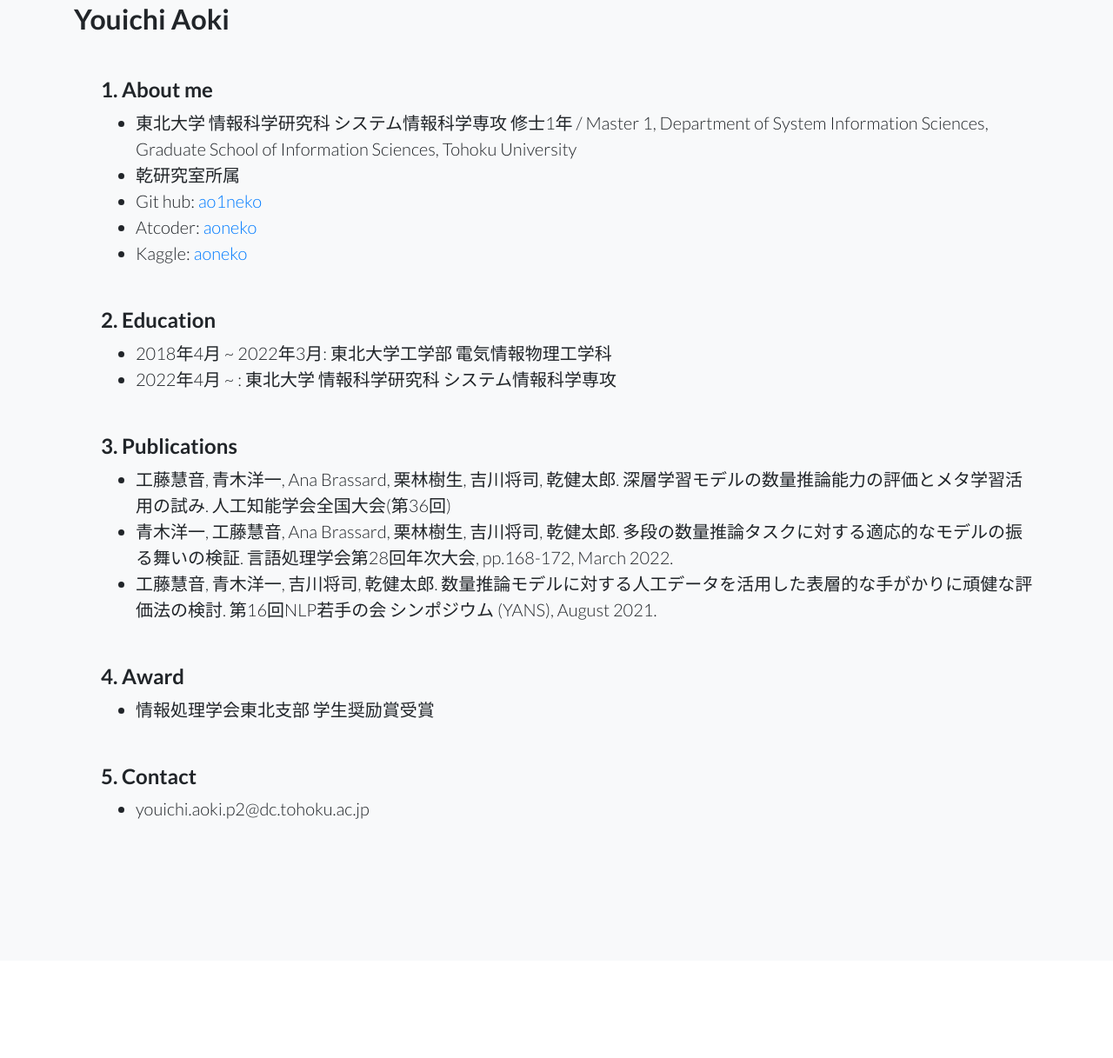
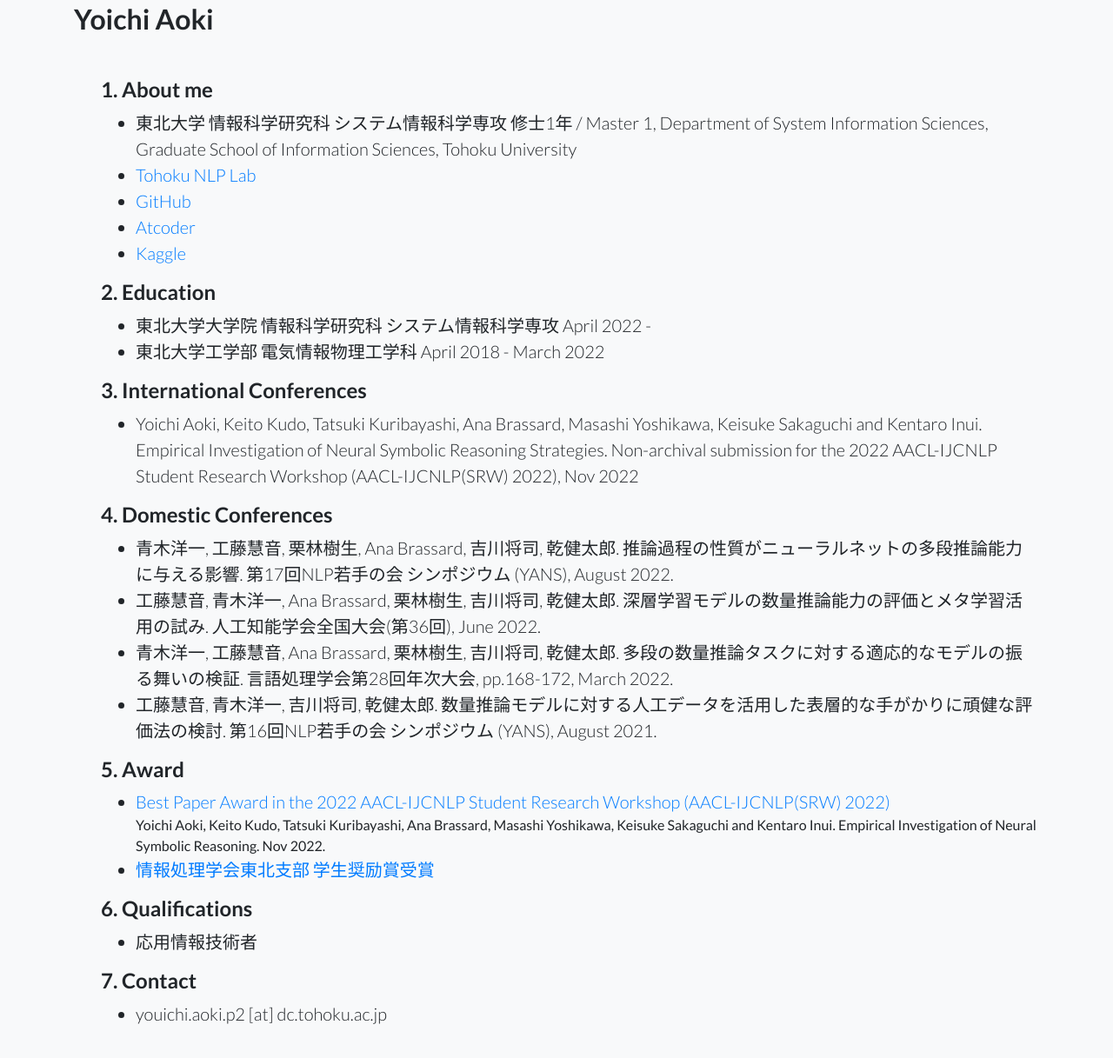
Before and after one commit to ao1neko/ao1neko.github.io, a website: page index.html in a window 1280 px wide. Shown: the part 109-1326 px from the top of the page at 87% size. Before the commit the page ends 1214 px from the top, so only its background shows below. Drawn offline with Linux system fonts and the light colour scheme.

Commit message:
add index

```diff
--- a/index.html
+++ b/index.html
@@ -30,55 +30,74 @@
   <!-- Icons Grid -->
   <section class="features-icons bg-light">
     <div class="container">
-      <h2>Youichi Aoki</h2>
+      <h2>Yoichi Aoki</h2>
     </div>
 
     <div class="container">
       <div class="row ml-3 mt-5">
         <div class="container">
-          <div class="mb-5">
+          <div class="mb-8">
             <h4>1. About me</h4>
             <ul>
             <li class="lead mb-0">東北大学 情報科学研究科 システム情報科学専攻 修士1年 / Master 1, Department of System Information Sciences, Graduate School of Information Sciences, Tohoku University</li>
-            <li class="lead mb-0">乾研究室所属</li>
-            <li class="lead mb-0">Git hub: <a href="https://github.com/ao1neko">ao1neko</a></li>
-            <li class="lead mb-0">Atcoder: <a href="https://atcoder.jp/users/aoneko">aoneko</a></li>
-            <li class="lead mb-0">Kaggle: <a href="https://www.kaggle.com/aoneko0903">aoneko</a></li>
+            <li class="lead mb-0"><a href="https://www.nlp.ecei.tohoku.ac.jp/">Tohoku NLP Lab</a></li>
+            <li class="lead mb-0"><a href="https://github.com/ao1neko">GitHub</a></li>
+            <li class="lead mb-0"><a href="https://atcoder.jp/users/aoneko">Atcoder</a></li>
+            <li class="lead mb-0"><a href="https://www.kaggle.com/aoneko0903">Kaggle</a></li>
             </ul>
           </div>
         </div>
         <div class="container">
-          <div class="mb-5">
+          <div class="mb-8">
             <h4>2. Education</h4>
             <ul>
-              <li class="lead mb-0">2018年4月 ~ 2022年3月: 東北大学工学部 電気情報物理工学科</li>
-              <li class="lead mb-0">2022年4月 ~ : 東北大学 情報科学研究科 システム情報科学専攻</li>
+              <li class="lead mb-0">東北大学大学院 情報科学研究科 システム情報科学専攻 April 2022 -</li>
+              <li class="lead mb-0">東北大学工学部 電気情報物理工学科 April 2018 - March 2022</li>
             </ul>
           </div>
         </div>
         <div class="container">
-          <div class="mb-5">
-            <h4>3. Publications</h4>
+          <div class="mb-8">
+            <h4>3. International Conferences</h4>
             <ul>
-              <li class="lead mb-0">工藤慧音, 青木洋一, Ana Brassard, 栗林樹生, 吉川将司, 乾健太郎. 深層学習モデルの数量推論能力の評価とメタ学習活用の試み. 人工知能学会全国大会(第36回)</li>
+              <li class="lead mb-0">Yoichi Aoki, Keito Kudo, Tatsuki Kuribayashi, Ana Brassard, Masashi Yoshikawa, Keisuke Sakaguchi and Kentaro Inui.  Empirical Investigation of Neural Symbolic Reasoning Strategies. Non-archival submission for the 2022 AACL-IJCNLP Student Research Workshop (AACL-IJCNLP(SRW) 2022), Nov 2022</li>
+            </ul>
+          </div>
+        </div>
+          <div class="container">
+            <div class="mb-8">
+              <h4>4. Domestic Conferences</h4>
+            <ul>
+              <li class="lead mb-0">青木洋一, 工藤慧音, 栗林樹生, Ana Brassard, 吉川将司, 乾健太郎. 推論過程の性質がニューラルネットの多段推論能力に与える影響. 第17回NLP若手の会 シンポジウム (YANS), August 2022.</li>
+              <li class="lead mb-0">工藤慧音, 青木洋一, Ana Brassard, 栗林樹生, 吉川将司, 乾健太郎. 深層学習モデルの数量推論能力の評価とメタ学習活用の試み. 人工知能学会全国大会(第36回), June 2022.</li>
               <li class="lead mb-0">青木洋一, 工藤慧音, Ana Brassard, 栗林樹生, 吉川将司, 乾健太郎. 多段の数量推論タスクに対する適応的なモデルの振る舞いの検証. 言語処理学会第28回年次大会, pp.168-172, March 2022.</li>
               <li class="lead mb-0">工藤慧音, 青木洋一, 吉川将司, 乾健太郎. 数量推論モデルに対する人工データを活用した表層的な手がかりに頑健な評価法の検討. 第16回NLP若手の会 シンポジウム (YANS), August 2021.</li>
             </ul>
           </div>
         </div>
         <div class="container">
-          <div class="mb-5">
-            <h4>4. Award</h4>
+          <div class="mb-8">
+            <h4>5. Award</h4>
             <ul>
-              <li class="lead mb-0">情報処理学会東北支部 学生奨励賞受賞</li>
+              <li class="lead mb-0"><a href="https://aacl2022-srw.github.io/program">Best Paper Award in the 2022 AACL-IJCNLP Student Research Workshop (AACL-IJCNLP(SRW) 2022)</a></li>
+                Yoichi Aoki, Keito Kudo, Tatsuki Kuribayashi, Ana Brassard, Masashi Yoshikawa, Keisuke Sakaguchi and Kentaro Inui.  Empirical Investigation of Neural Symbolic Reasoning. Nov 2022.
+              <li class="lead mb-0"><a href="https://tohoku.ipsj.or.jp/doku.php?id=prize">情報処理学会東北支部 学生奨励賞受賞</a></li>
             </ul>
           </div>
         </div>
         <div class="container">
-          <div class="mb-5">
-            <h4>5. Contact</h4>
+          <div class="mb-8">
+            <h4>6. Qualifications</h4>
             <ul>
-              <li class="lead mb-0">youichi.aoki.p2@dc.tohoku.ac.jp</li>
+              <li class="lead mb-0">応用情報技術者</li>
+            </ul>
+          </div>
+        </div>
+        <div class="container">
+          <div class="mb-8">
+            <h4>7. Contact</h4>
+            <ul>
+              <li class="lead mb-0">youichi.aoki.p2 [at] dc.tohoku.ac.jp</li>
             </ul>
           </div>
         </div>
```
